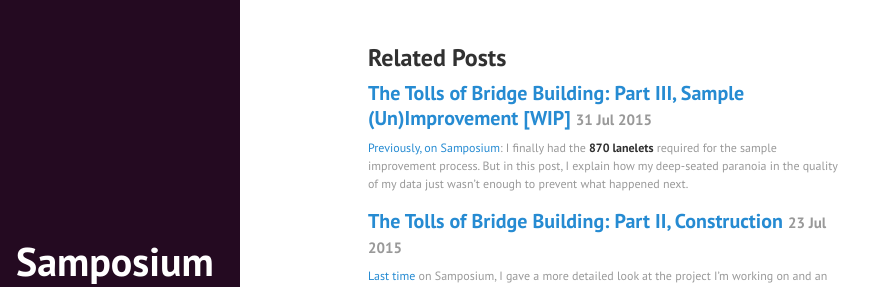
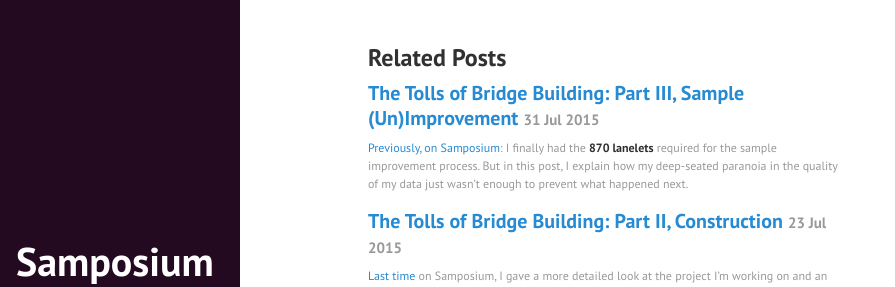
Before and after one commit to SamStudio8/samstudio8.github.io.off, a Jekyll site: the page built from _posts/2015-07-21-metaday.md, in a window 1280 px wide and 900 px high, scrolled down 1583 px. Shown: the part 302-589 px from the top of the window, without its empty margins (0-895 px from the left). Built offline with Jekyll 4.4.1, drawn with Linux system fonts in a browser that asks for light colours; Markdown is read by kramdown in place of the engine named in the settings; comment, search, counter and statistics services are not loaded.

Commit message:
Update 2015-07-31-bridgebuilding-p3.md

```diff
--- a/_posts/2015-07-31-bridgebuilding-p3.md
+++ b/_posts/2015-07-31-bridgebuilding-p3.md
@@ -1,6 +1,6 @@
 ---
 layout: post
-title: "The Tolls of Bridge Building: Part III, Sample (Un)Improvement [WIP]"
+title: "The Tolls of Bridge Building: Part III, Sample (Un)Improvement"
 ---
 
 [Previously, on Samposium]({{ page.previous.url}}): I finally had the **870 lanelets** required for the
@@ -69,7 +69,7 @@ referring to the `Makefile`. My heart sank:
 `samtools sort` accepts an `-n` flag, to sort by query name, rather than the default co-ordinate position
 (*i.e.* chromosome and base position on the reference sequence). Yet *somehow* the `Makefile` had been configured
 to use query name sorting for both. I knew I was the last one to edit this part of the file, as I'd altered
-the `-T` argument to prevent the temporary file clobbering discovered in the [last episode]({% post_url page.prev.url %}).
+the `-T` argument to prevent the temporary file clobbering discovered in the [last episode]({% post_url page.previous.url %}).
 
 Had I been lazy and naughty and copied the line from one stanza to the next? I was sure I hadn't.
 But the knowing-grin Josh shot at me when I showed him the file, had me determined to try and prove my innocence.
```
